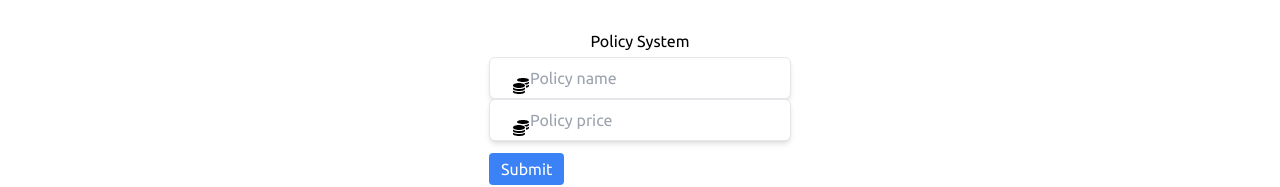
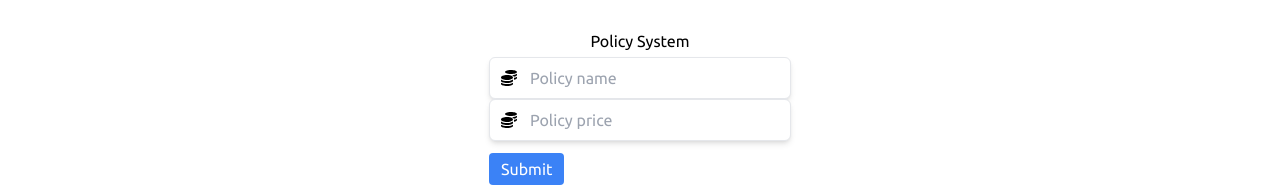
Before and after one commit to Vincexx/insurance-pas, a React (Create React App) app: page /dashboard in a window 1280 px wide. Shown: the part 243-430 px from the top of the page. Built offline with nearby package versions, Linux system fonts and the light colour scheme; the HTML template or start-up script is replaced by a standard one.

Commit message:
optimized code

```diff
--- a/src/pages/Dashboard.jsx
+++ b/src/pages/Dashboard.jsx
@@ -33,14 +33,14 @@ const Dashboard = () => {
         <form className="my-1" onSubmit={(e) => storePolicy(e)}>
           <TextBox
             placeholder={"Policy name"}
-            icon={<FaCoins className="absolute ml-3" />}
+            icon={<FaCoins />}
             handleChange={handleChange}
             field="name"
             value={policy.name}
           />
           <TextBox
             placeholder={"Policy price"}
-            icon={<FaCoins className="absolute ml-3" />}
+            icon={<FaCoins />}
             handleChange={handleChange}
             field="price"
             value={policy.price}
```
